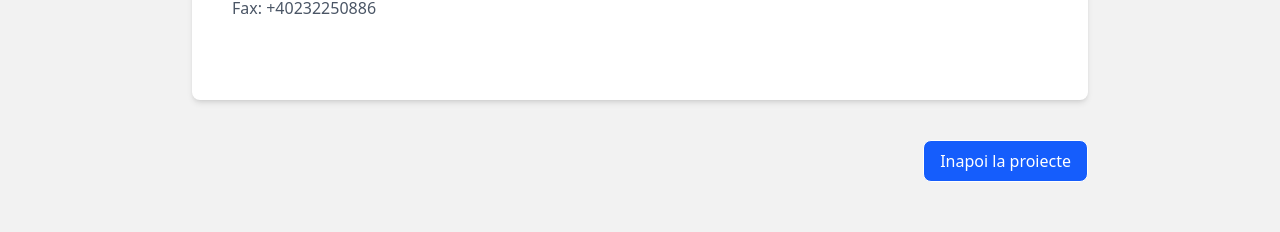
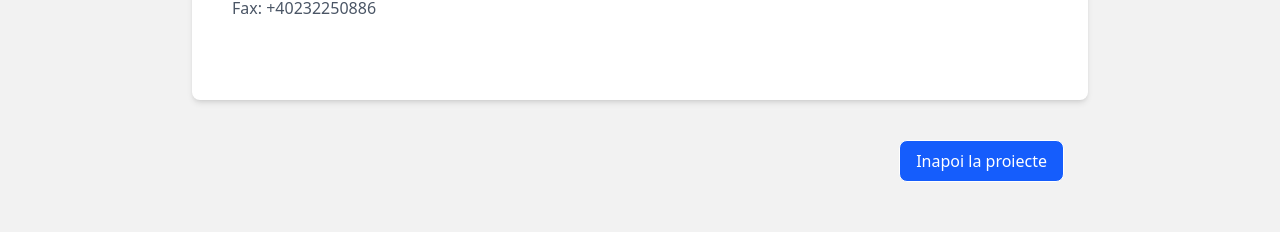
Before and after one commit to StanCosmin28/fragar, a React (Vite) app: page /fragar/noutati/1 in a window 1280 px wide. Shown: the part 1297-1529 px from the top of the page. Built offline with nearby package versions, Linux system fonts and the light colour scheme.

Commit message:
[DONE] - add button to all projects

```diff
--- a/src/Components/ProjectDetails.jsx
+++ b/src/Components/ProjectDetails.jsx
@@ -23,7 +23,7 @@ export default function ProjectDetail() {
       </div>
       <div className="w-full max-w-4xl flex flex-row justify-end mx-auto mb-20">
         <Link
-          className="py-2 px-4 border-1 rounded-lg bg-blue-600 text-white hover:scale-105 transition duration-200"
+          className="py-2 px-4 border-1 rounded-lg bg-blue-600 text-white hover:scale-105 transition duration-200 mr-2 md:mr-6 "
           to="/fragar/noutati"
         >
           Inapoi la proiecte
```
